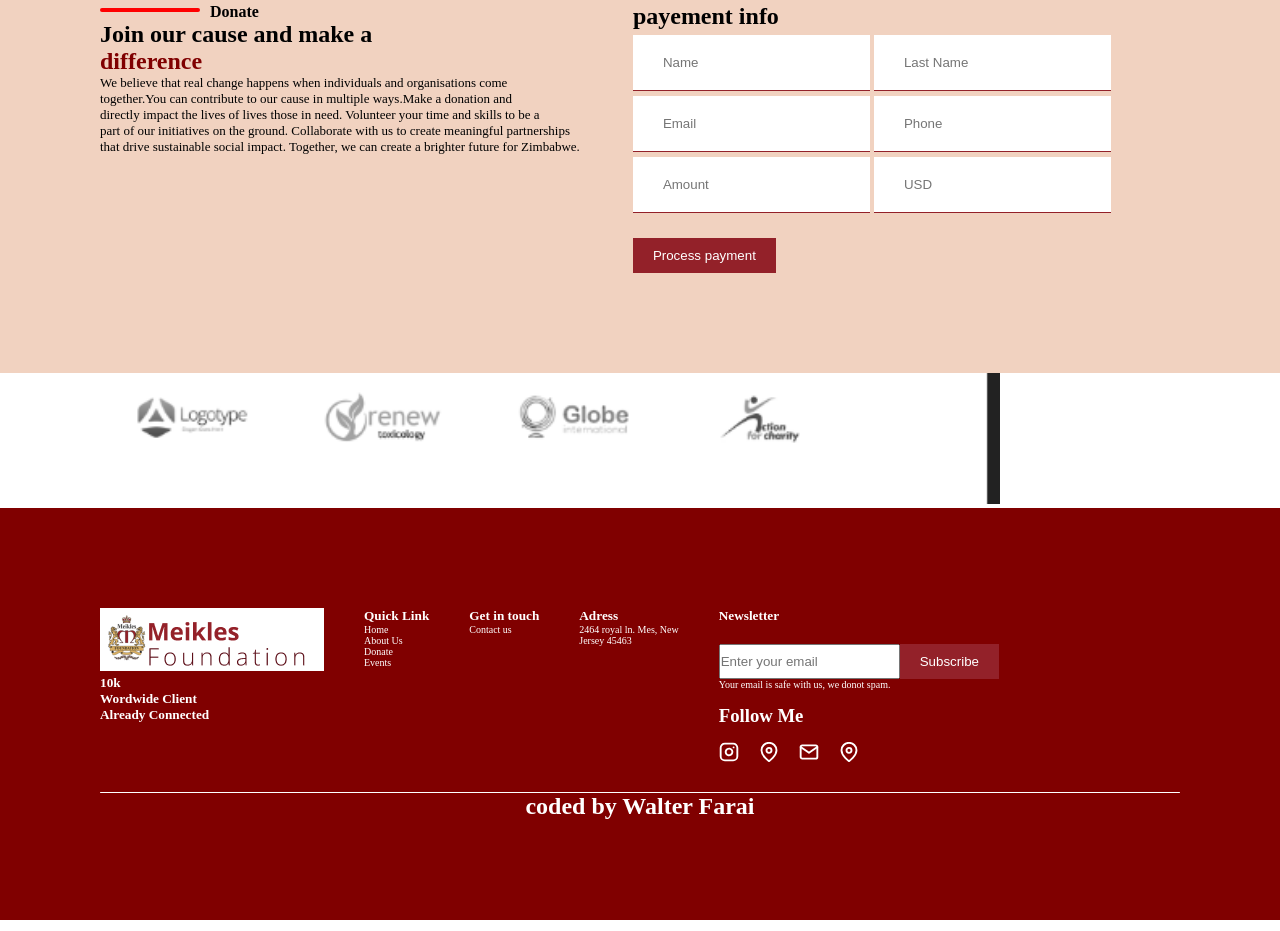
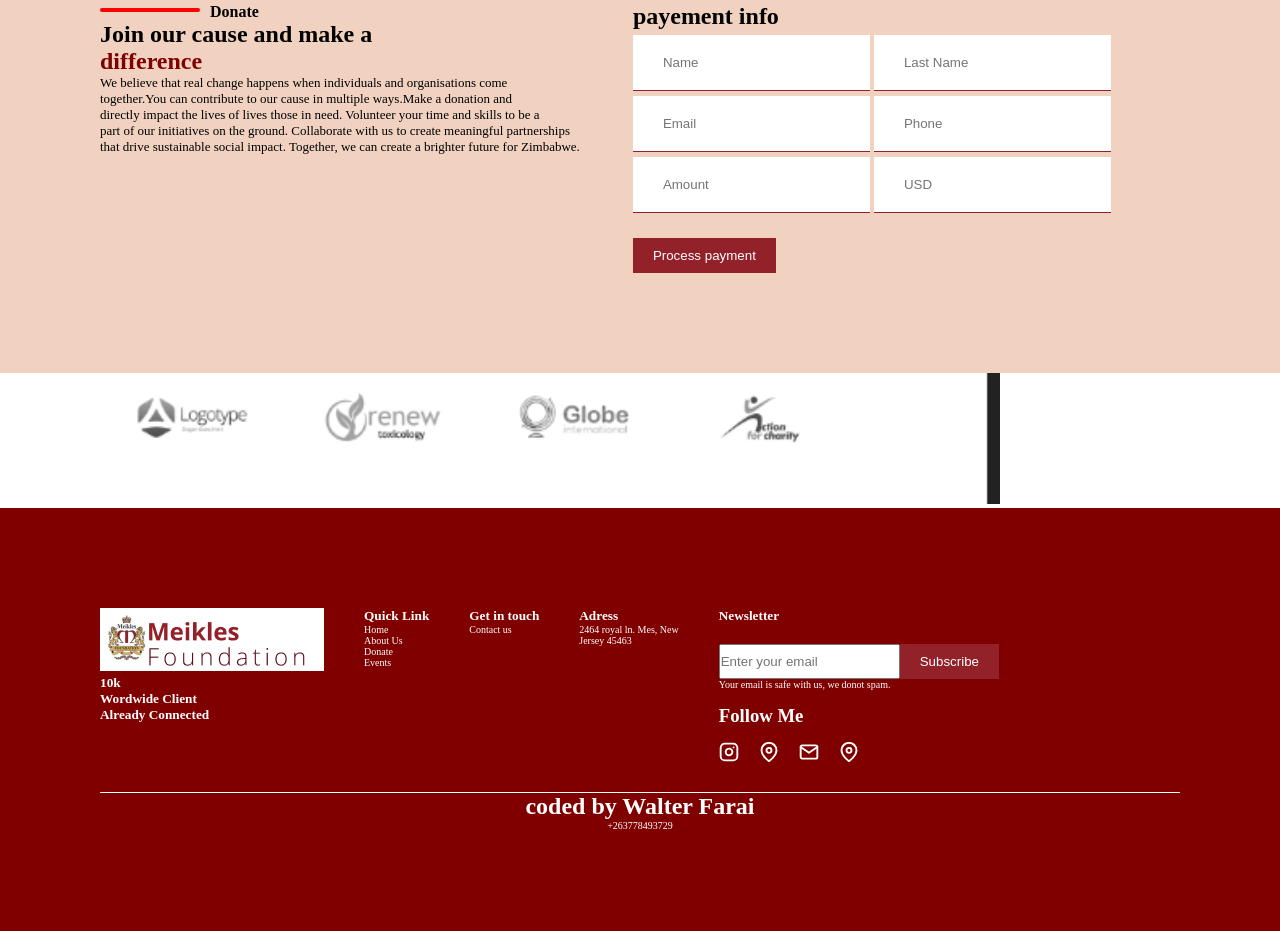
Before and after one commit to faraiwaltermatikiti/website, a plain HTML site: page index.html in a window 1280 px wide. Shown: the part 4819-5750 px from the top of the page. Drawn offline with Linux system fonts and the light colour scheme.

Commit message:
firts commit

```diff
--- a/index.html
+++ b/index.html
@@ -445,6 +445,7 @@
 
 <hr>
 <h2>coded by Walter Farai</h2>
+<p>+263778493729</p>
 
 </div>
 
```
